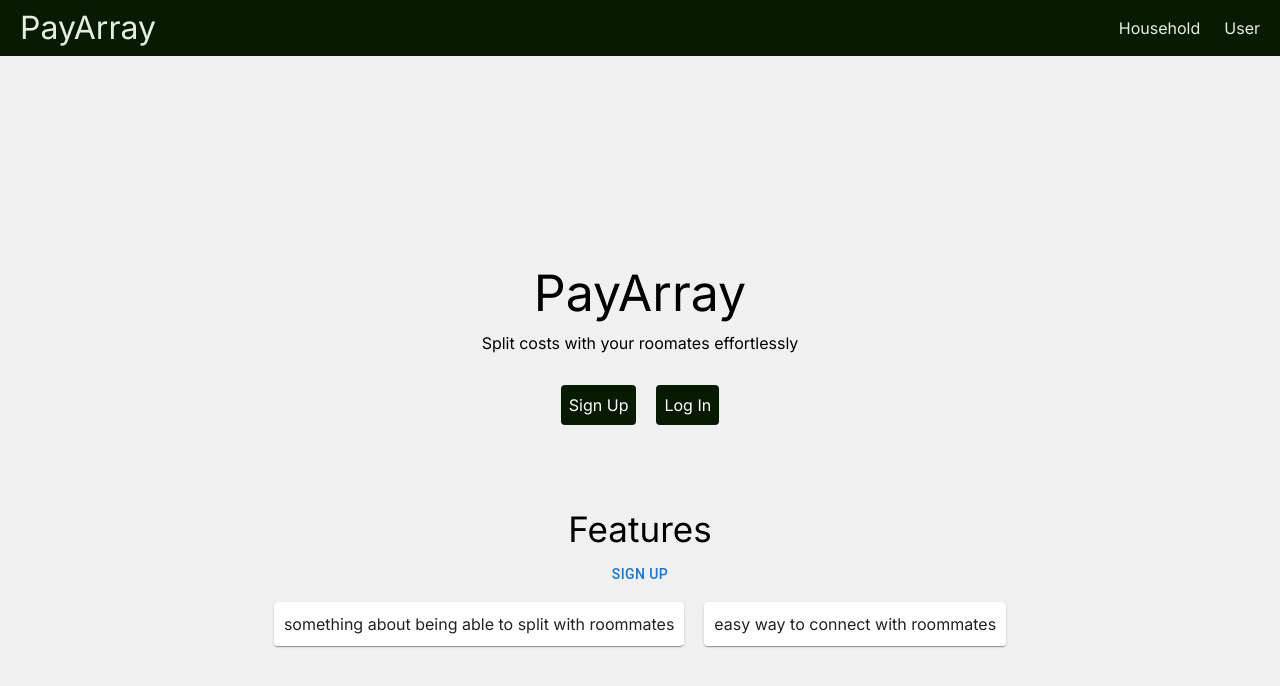
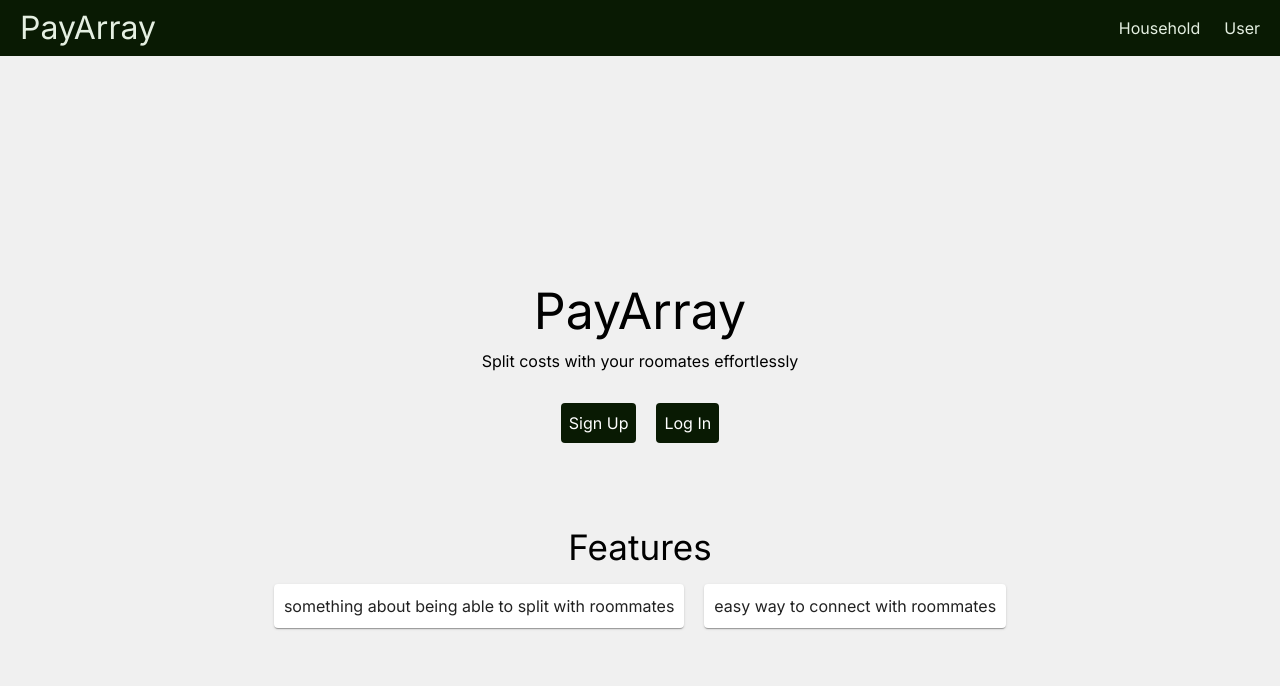
Before and after one commit to rit628/Pay-Array, a Next.js app in the folder frontend/: page / in a window 1280 px wide. Shown: the top 686 px of the page. Built offline with nearby package versions, Linux system fonts and the light colour scheme.

Commit message:
fixed styling (#7)

```diff
--- a/frontend/app/(auth)/login/page.tsx
+++ b/frontend/app/(auth)/login/page.tsx
@@ -75,7 +75,7 @@ const LoginPage: React.FC = () => {
                   required
                 />
               </div>
-              <Link href="/userPage">
+              <Link href="/user">
               <button type="submit" className="submit-button">Login</button>
               </Link>
             </form>
--- a/frontend/app/page.tsx
+++ b/frontend/app/page.tsx
@@ -1,7 +1,6 @@
 import Head from "next/head";
 import Card from '@mui/material/Card'
 import CardContent from '@mui/material/CardContent'
-import Button from '@mui/material/Button';
 import Link from 'next/link'
 
 const OpenScreen = () => {
@@ -19,9 +18,6 @@ const OpenScreen = () => {
       <br></br>
       <br></br>
       <h2>Features</h2>
-      <Link href="signup">
-        <Button className="customButton">Sign Up</Button>
-      </Link>
       <div className="info">
       <Card className="card">
           <p>something about being able to split with roommates</p>
```
